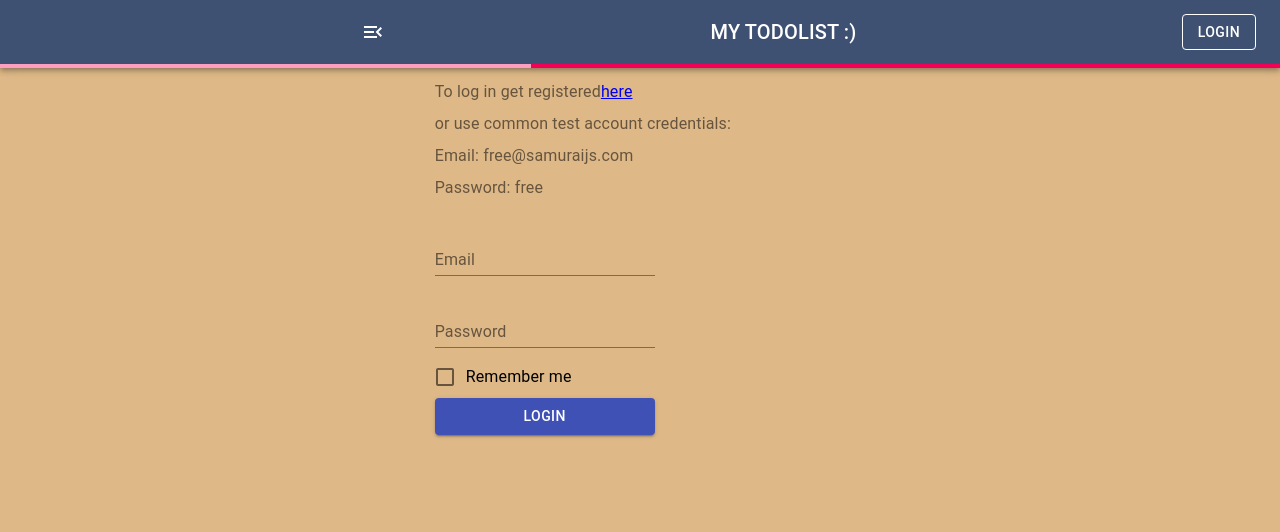
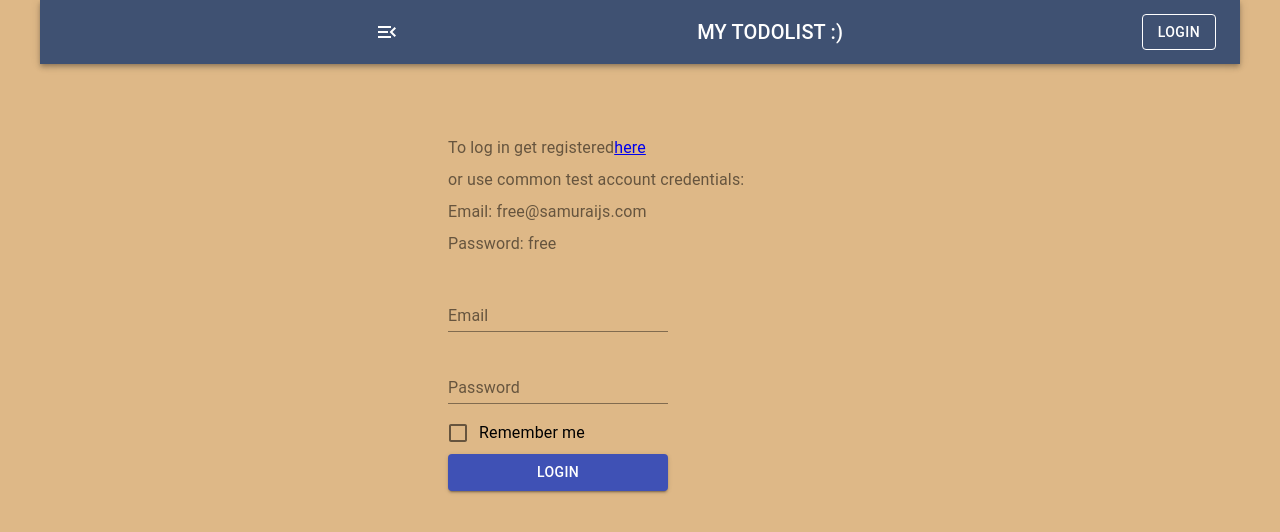
Before and after one commit to Nikita-Shuminskiy/TodoList, a React (Create React App) app: page /#/login in a window 1280 px wide. Shown: the top 532 px of the page. Built offline with nearby package versions, Linux system fonts and the light colour scheme; no server answers.

Commit message:
fix old version libary, refactoring

```diff
--- a/src/App/App.css
+++ b/src/App/App.css
@@ -33,3 +33,8 @@ body {
   color: red;
   font-weight: bolder;
 }
+
+.App {
+  max-width: 1200px;
+  margin: 0 auto;
+}
--- a/src/Pages/Login/Login.tsx
+++ b/src/Pages/Login/Login.tsx
@@ -1,10 +1,11 @@
 import React from 'react'
 import {Checkbox, FormControl, FormControlLabel, FormGroup, FormLabel, TextField, Button, Grid} from '@material-ui/core'
-import { useFormik } from 'formik';
-import { useDispatch, useSelector } from 'react-redux';
-import { loginTC } from '../../State/authReducer';
-import { AppRootStateType } from '../../Store/Store';
-import { Redirect } from 'react-router-dom';
+import {useFormik} from 'formik';
+import {useDispatch, useSelector} from 'react-redux';
+import {loginTC} from '../../State/authReducer';
+import {AppRootStateType} from '../../Store/Store';
+import {Redirect} from 'react-router-dom';
+
 type FormikErrorType = {
     email?: string
     password?: string
@@ -29,7 +30,7 @@ export const Login = () => {
             } else if (!/^[A-Z0-9._%+-]+@[A-Z0-9.-]+\.[A-Z]{2,4}$/i.test(values.email)) {
                 errors.email = 'Invalid email address';
             }
-           if (values.password.length < 3) {
+            if (values.password.length < 3) {
                 errors.password = 'Pole to be 3 symbol';
             }
             return errors;
@@ -40,12 +41,12 @@ export const Login = () => {
         },
     })
 
-    if(isLoggedIn){
+    if (isLoggedIn) {
         return <Redirect to={'/'}/>
     }
 
-    return <Grid container justify="center">
-        <Grid item xs={4}>
+    return <Grid container justify={'center'} style={{marginTop: "60px"}}>
+        <Grid item xs={4} direction={'column'} alignItems={'center'}>
             <FormLabel>
                 <p>To log in get registered
                     <a href={'https://social-network.samuraijs.com/'}
@@ -57,7 +58,7 @@ export const Login = () => {
                 <p>Password: free</p>
             </FormLabel>
             <form onSubmit={formik.handleSubmit}>
-            <FormControl>
+                <FormControl>
                     <FormGroup>
                         <TextField
                             label="Email"
@@ -65,7 +66,7 @@ export const Login = () => {
                             {...formik.getFieldProps("email")}
 
                         />
-                        {formik.errors.email  ? <div> {formik.errors.email}</div> : null}
+                        {formik.errors.email ? <div> {formik.errors.email}</div> : null}
                         <TextField
                             label="Password"
                             margin="normal"
@@ -74,7 +75,7 @@ export const Login = () => {
                         />
                         {
                             formik.touched.email &&
-                            formik.errors.password  ? <div> {formik.errors.password}</div> : null}
+                            formik.errors.password ? <div> {formik.errors.password}</div> : null}
 
                         <FormControlLabel
                             label={'Remember me'}
@@ -85,7 +86,7 @@ export const Login = () => {
                         />
                         <Button type={'submit'} variant={'contained'} color={'primary'}>Login</Button>
                     </FormGroup>
-            </FormControl>
+                </FormControl>
             </form>
         </Grid>
     </Grid>
--- a/src/State/App-reducer.ts
+++ b/src/State/App-reducer.ts
@@ -8,7 +8,7 @@ import { PayloadAction } from '@reduxjs/toolkit/dist/createAction';
 export type RequestStatusType = 'idle' | 'loading' | 'succeeded' | 'failed'
 type InitialStateType = typeof initialState
 const initialState = {
-    status: 'loading' as RequestStatusType,
+    status: 'idle' as RequestStatusType,
     error: null as string | null,
     isInitialized: false
 }
```
Also changed, not shown: package.json (+5 -5 lines).
